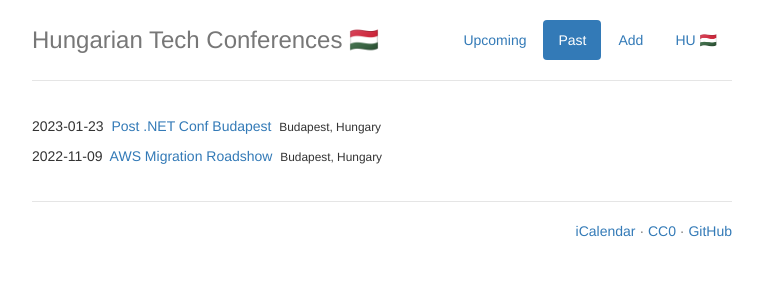
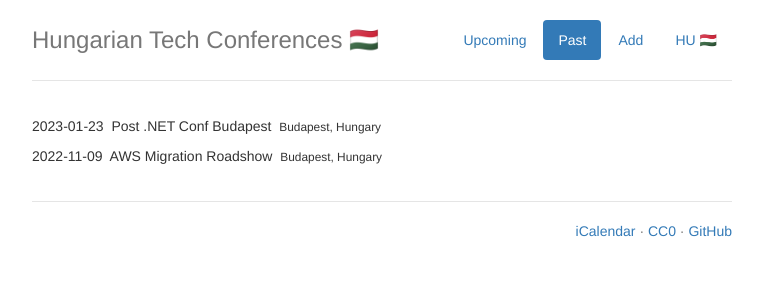
Before and after one commit to suhajda3/tech-conferences-hungary, a Jekyll site: the page built from past.html, in a window 1280 px wide. Shown: the top 300 px of the page, without its empty margins (258-1021 px from the left). Built offline with Jekyll 4.4.1, drawn with Linux system fonts in a browser that asks for light colours.

Commit message:
Remove links from past conferences

```diff
--- a/elmult.html
+++ b/elmult.html
@@ -11,7 +11,7 @@ title: Elmúlt
   {% if today >= date_end %}
   <li>
     {{ conference.date_start | date: "%Y-%m-%d" }}&nbsp;
-    <a class="post-link" href="{{ conference.website }}" target="_blank">{{ conference.name }}</a>
+    {{ conference.name }}
     {% if conference.location %}
     &nbsp;<small>{{ conference.location }}</small>
     {% endif %}
--- a/past.html
+++ b/past.html
@@ -11,7 +11,7 @@ title: Past
   {% if today >= date_end %}
   <li>
     {{ conference.date_start | date: "%Y-%m-%d" }}&nbsp;
-    <a class="post-link" href="{{ conference.website }}" target="_blank">{{ conference.name }}</a>
+    {{ conference.name }}
     {% if conference.location %}
     &nbsp;<small>{{ conference.location }}</small>
     {% endif %}
```
